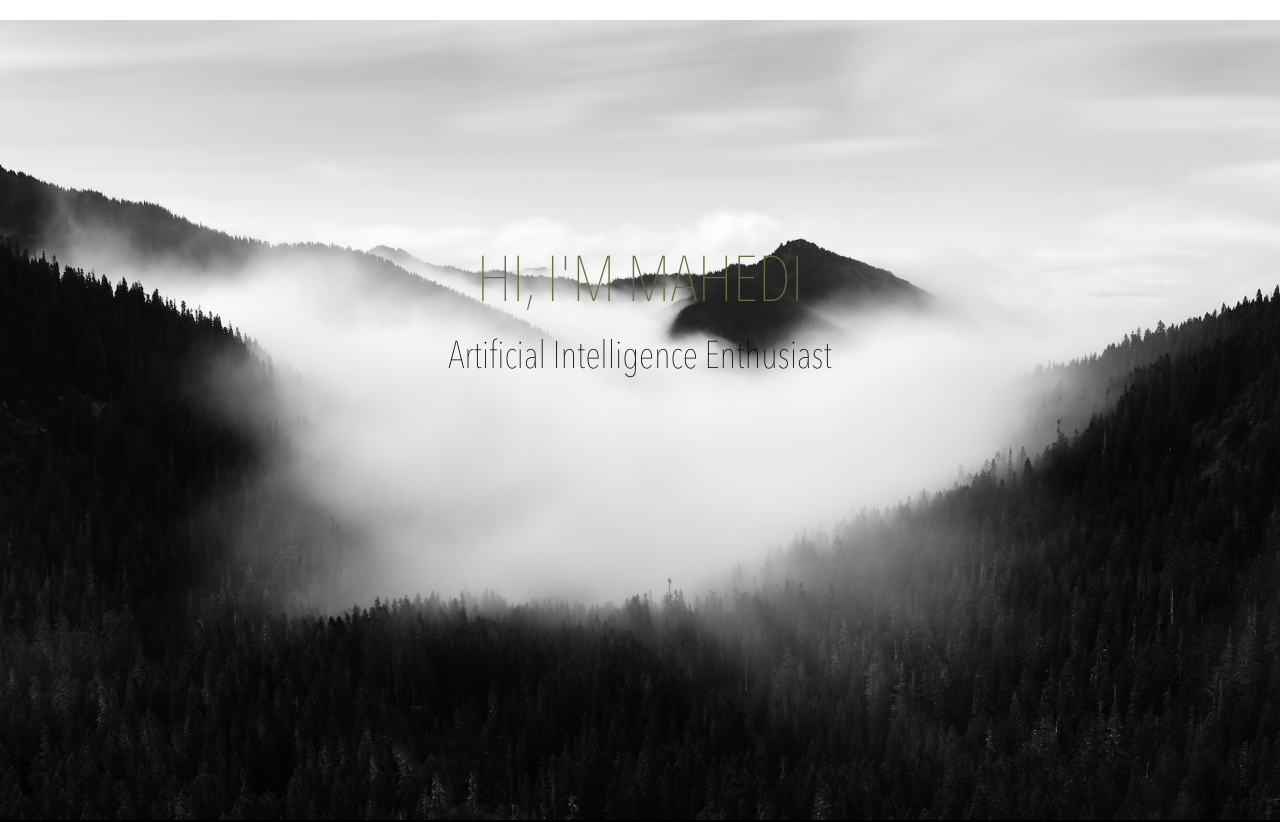
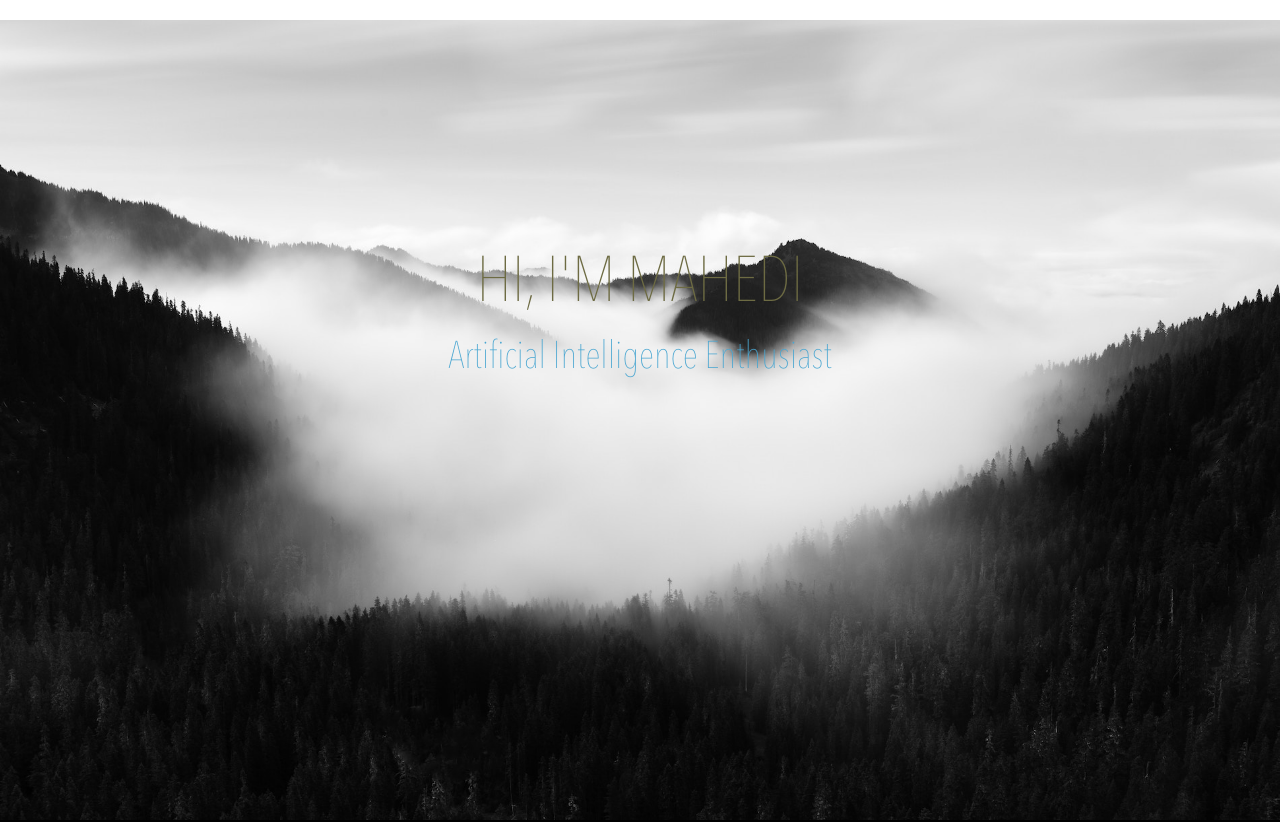
Before and after one commit to MHRiday/MHRiday.github.io, a plain HTML site: page index.html in a window 1280 px wide. Shown: the top 822 px of the page. Drawn offline with Linux system fonts and the light colour scheme; a script that the page names is missing.

Commit message:
Brings little change in UI

```diff
--- a/index.html
+++ b/index.html
@@ -55,7 +55,8 @@
     <div class="jumbotron">
       <div class="jumbo_text">
         <h2 class="jumbo-name wow shake" style="color:#6D6B43">HI, I'M MAHEDI</h2>
-        <p class="tagline" ><span class="rotate" style="color:black">Artificial Intelligence Enthusiast</span></p>
+        <!--p class="tagline" ><span class="rotate" style="color:black">Artificial Intelligence Enthusiast</span></p-->
+        <p class="tagline" >Artificial Intelligence Enthusiast</p>
       </div>
     </div>
   </header>
```
